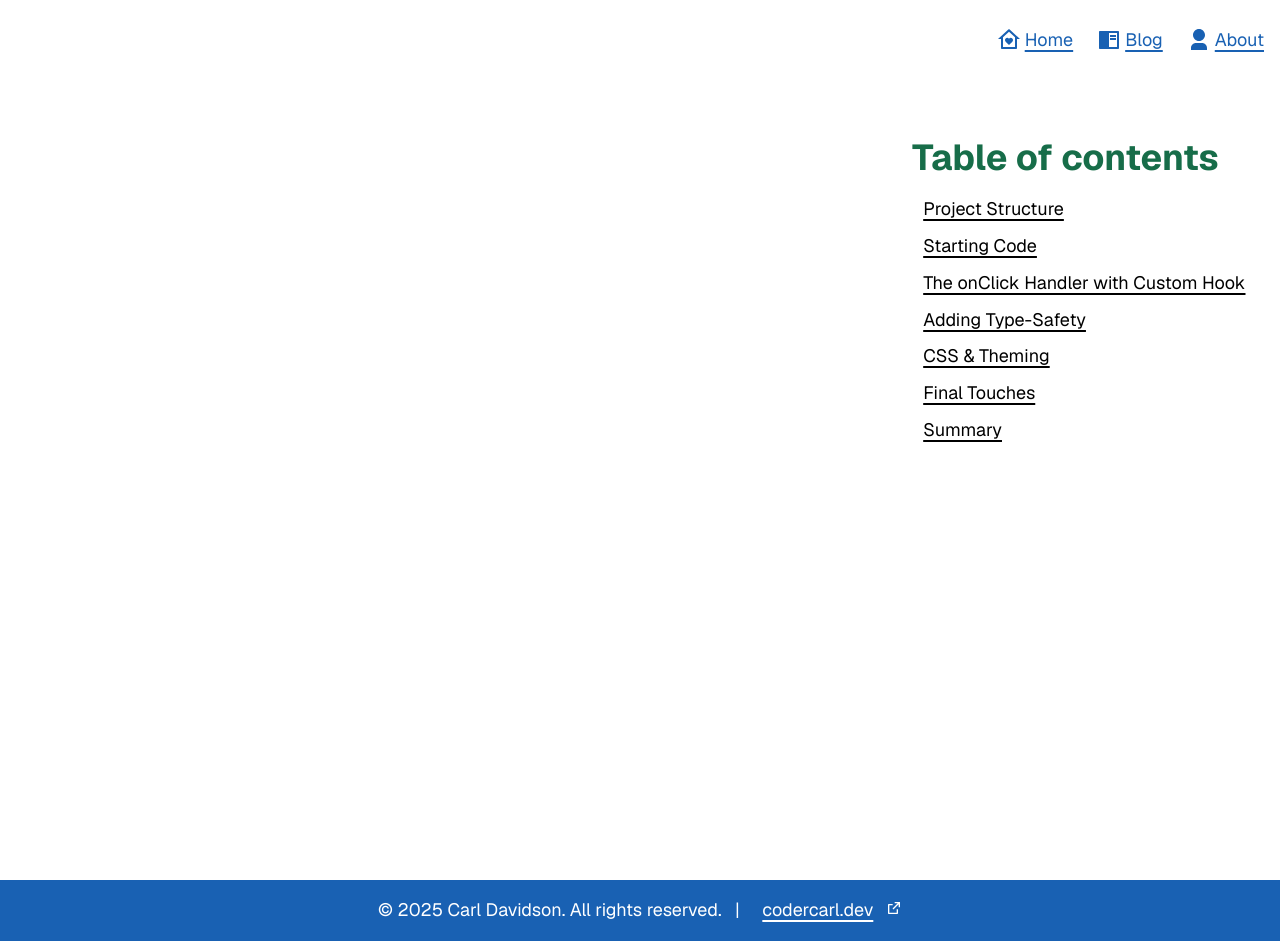
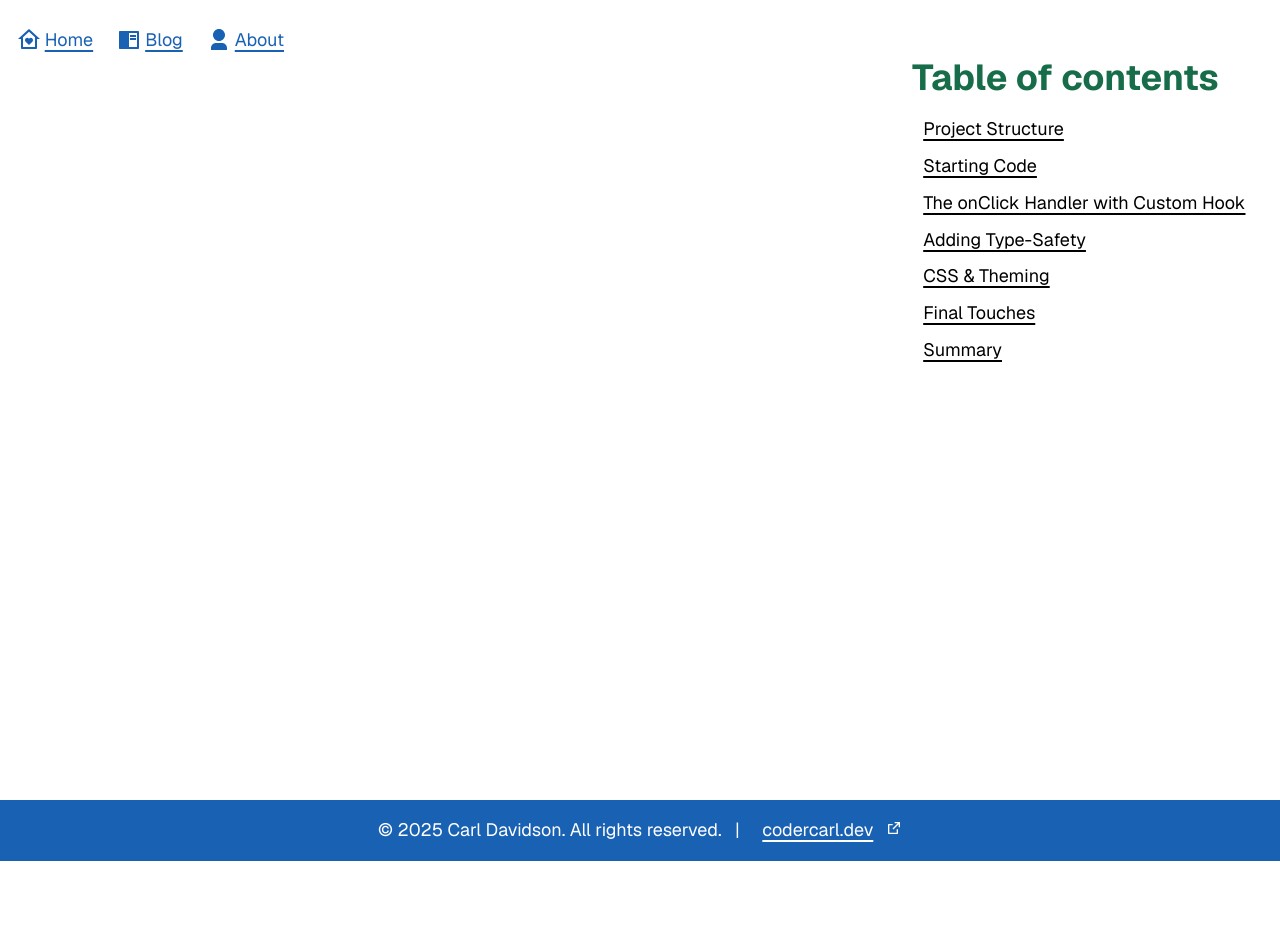
Before and after one commit to codercarl1243/react_components_system, a Next.js app: page /blog/design-system/buttons/sliders in a window 1280 px wide. After the commit the page ends 861 px from the top, so only its background shows below. Built offline with nearby package versions, Linux system fonts and the light colour scheme.

Commit message:
ADD useclickoutside hook should be used to trigger funcs for overlay and menu blurring

```diff
--- a/components/layout/header.tsx
+++ b/components/layout/header.tsx
@@ -6,6 +6,7 @@ import Link from '@/components/link'
 import { usePathname } from 'next/navigation'
 import { RiBookReadFill, RiCloseLargeLine, RiHomeHeartLine, RiMenuLine, RiUser3Fill } from '@remixicon/react'
 import Button from '@/components/button'
+import { useClickOutside } from '@/hooks/useClickOutside'
 /**
  * Site footer component that displays the current year, copyright notice and a link to codercarl.dev.
  *
@@ -18,6 +19,7 @@ export default function Header({ className, ...props }: ComponentProps<'header'>
   const pathname = usePathname()
   const [menuIsOpen, setMenuIsOpen] = useState<boolean>(false);
 
+  const wrapperRef = useClickOutside(null, () => setMenuIsOpen(false), menuIsOpen);
 
   const handleMenuOpenState = (state?: boolean) => {
     setMenuIsOpen(prev => state !== undefined ? state : !prev);
@@ -28,7 +30,11 @@ export default function Header({ className, ...props }: ComponentProps<'header'>
   }, [pathname])
 
   return (
-    <header className={clsx('header-wrapper overlay', { 'overlay--visible': menuIsOpen }, className)} {...props}>
+    <header
+      className={clsx('header-wrapper fixed overlay', { 'overlay--visible': menuIsOpen }, className)}
+      {...props}
+      ref={wrapperRef}
+    >
       <SkipLink />
       <Button
         className='header__menu-button overlay-control fixed'
--- a/components/post/sidebar/index.tsx
+++ b/components/post/sidebar/index.tsx
@@ -6,8 +6,9 @@ import RelatedPosts from './RelatedPosts';
 import Author from './author';
 import { PostSideBarProps } from './sidebar.type';
 import Button from '@/components/button';
-import { RiMenuFold3Line, RiMenuUnfold3Line } from '@remixicon/react';
+import { RiCloseLargeLine, RiMenuFold3Line, RiMenuUnfold3Line } from '@remixicon/react';
 import useSidebar from '@/components/post/sidebar/useSidebar';
+import { useClickOutside } from '@/hooks/useClickOutside';
 
 /**
  * Render a post sidebar containing an optional table of contents, related posts and an author box.
@@ -36,7 +37,7 @@ export default function PostSideBar({
 }: PostSideBarProps) {
 
     const { handleSideBarOpenState, sidebarIsOpen, sidebarRef, openButtonRef } = useSidebar()
-
+    const wrapperRef = useClickOutside<HTMLDivElement>(null, () => handleSideBarOpenState(false), sidebarIsOpen);
     const hasContents = contents.length > 0;
     const hasRelated = relatedPosts.length > 0;
     const hasExtras = author || Children.count(children) > 0;
@@ -44,7 +45,10 @@ export default function PostSideBar({
     if (!hasContents && !hasRelated && !hasExtras) return null;
 
     return (
-        <>
+        <div
+            className={clsx('side-bar-wrapper overlay', { 'overlay--visible': sidebarIsOpen })}
+            ref={wrapperRef}
+        >
             <Button
                 ref={openButtonRef}
                 onClick={() => handleSideBarOpenState()}
@@ -53,11 +57,10 @@ export default function PostSideBar({
                 aria-expanded={sidebarIsOpen}
                 aria-label={sidebarIsOpen ? "Close table of contents" : "Open table of contents"}
                 data-style='filled'
-                icon={sidebarIsOpen ? RiMenuUnfold3Line : RiMenuFold3Line}
+                icon={sidebarIsOpen ? RiCloseLargeLine : RiMenuFold3Line}
             >
                 <span aria-hidden="true">Contents</span>
             </Button>
-            <div className={clsx('side-bar-wrapper overlay', { 'overlay--visible': sidebarIsOpen })}>
             <aside
                 ref={sidebarRef}
                 data-isopen={sidebarIsOpen}
@@ -71,6 +74,5 @@ export default function PostSideBar({
                 {children}
             </aside>
         </div>
-        </>
     )
 }
--- /dev/null
+++ b/hooks/useClickOutside.ts
@@ -0,0 +1,55 @@
+import { useEffect, useRef, type RefObject } from 'react'
+
+/**
+ * Hook that triggers a callback when a click occurs outside the referenced element.
+ *
+ * @param externalRef - Optional ref from parent component. If not provided, creates internal ref.
+ * @param callback - Function called when click outside is detected.
+ * @param enabled - Optional boolean to enable/disable the listener. Defaults to true.
+ * @returns RefObject to attach to the element you want to detect clicks outside of.
+ *
+ * @example
+ * // Basic usage with internal ref
+ * const ref = useClickOutside(() => setIsOpen(false));
+ * return <div ref={ref}>Content</div>;
+ *
+ * @example
+ * // Usage with external ref
+ * const myRef = useRef(null);
+ * useClickOutside(myRef, () => setIsOpen(false));
+ * return <div ref={myRef}>Content</div>;
+ *
+ * @example
+ * // Usage with conditional enable
+ * const ref = useClickOutside(() => setIsOpen(false), isOpen);
+ * return <div ref={ref}>Content</div>;
+ */
+export function useClickOutside<T extends HTMLElement = HTMLElement>(
+  externalRef?: RefObject<T> | null,
+  callback?: () => void,
+  enabled: boolean = true
+): RefObject<T | null>{
+  const internalRef = useRef<T>(null)
+  const ref = externalRef || internalRef
+
+  useEffect(() => {
+    // Don't attach listener if disabled or no callback
+    if (!enabled || !callback) return
+
+    const handleClickOutside = (event: MouseEvent | TouchEvent) => {
+      if (ref.current && !ref.current.contains(event.target as Node)) {
+        callback()
+      }
+    }
+
+    document.addEventListener('mousedown', handleClickOutside)
+    document.addEventListener('touchstart', handleClickOutside)
+
+    return () => {
+      document.removeEventListener('mousedown', handleClickOutside)
+      document.removeEventListener('touchstart', handleClickOutside)
+    }
+  }, [ref, callback, enabled])
+
+  return ref
+}
```
Lines whose indentation alone changed are shown as unchanged.
